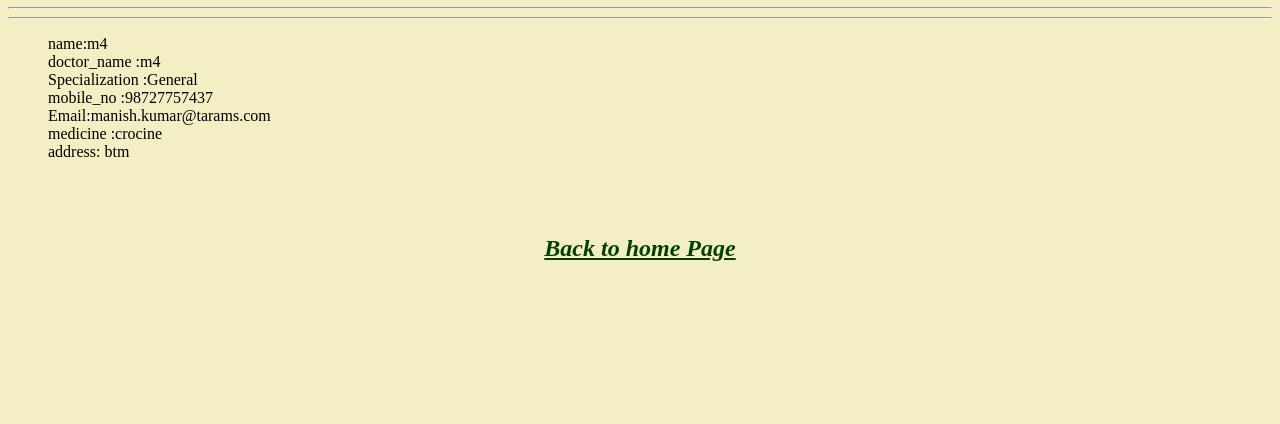
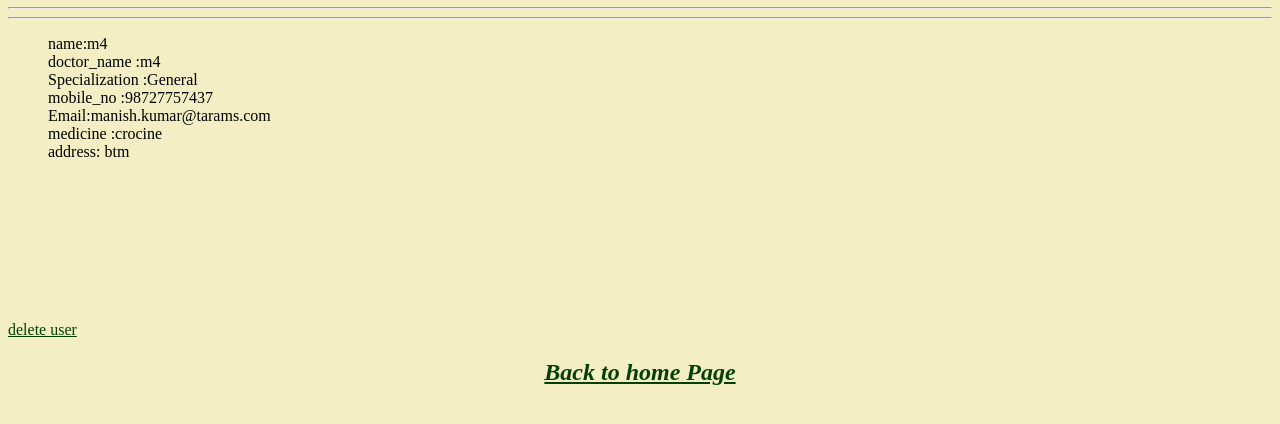
Before and after one commit to manish2011/projectrepo, a Django app: page /patients/doctorhome/4/ in a window 1280 px wide. Shown: the part 331-755 px from the top of the page. Run offline with Django 3.2, Linux system fonts and the light colour scheme; data comes from the database, SQL or seed files in the repository; both versions use the stored data as it was after the commit; parts of the project's set-up code (start-up, migrations or seed data) failed here and were passed over.

Commit message:
updated project

```diff
--- a/medicalcare/medicalcare/settings.py
+++ b/medicalcare/medicalcare/settings.py
@@ -99,7 +99,7 @@ TEMPLATE_LOADERS = (
 MIDDLEWARE_CLASSES = (
     'django.middleware.common.CommonMiddleware',
     'django.contrib.sessions.middleware.SessionMiddleware',
-    'django.middleware.csrf.CsrfViewMiddleware',
+    #'django.middleware.csrf.CsrfViewMiddleware',
     'django.contrib.auth.middleware.AuthenticationMiddleware',
     'django.contrib.messages.middleware.MessageMiddleware',
     # Uncomment the next line for simple clickjacking protection:
--- a/medicalcare/patients/forms.py
+++ b/medicalcare/patients/forms.py
@@ -39,6 +39,10 @@ class CareForm(forms.Form):
     doctor_name = forms.CharField(max_length = 30)
     patient_name = forms.CharField(max_length = 30)
 
+class DeleteForm(forms.Form):
+
+    doctor_name = forms.CharField(max_length = 30)
+
 
 class AdminForm(forms.Form):
 
--- a/medicalcare/patients/urls.py
+++ b/medicalcare/patients/urls.py
@@ -7,9 +7,11 @@ urlpatterns = patterns('',
     url(r'^generate/$',views.create_doctor_app),
     url(r'^admin/$',views.create_admin_app),
     url(r'^care/$',views.care_app),
+
 	url(r'^save/$',views.save),
     url(r'^store/$',views.store),
     url(r'^state/$',views.state),
+    url(r'^delete/$',views.delete),
     url(r'^compose/$',views.compose),
 	url(r'^login/$',views.login_view),
 	url(r'^logout/$',views.logout_view),
@@ -19,6 +21,8 @@ urlpatterns = patterns('',
 	url(r'showdata/(?P<test_id>\d+)/$','patients.views.showdata'),
     url(r'doctorhome/(?P<u_id>\d+)/$','patients.views.doctorhome'),
     url(r'patienthome/(?P<m_id>\d+)/$','patients.views.patienthome'),
+    url(r'delete/(?P<n_id>\d+)/$','patients.views.delete'),
+    url(r'remove/(?P<o_id>\d+)/$','patients.views.remove'),
     url(r'^alldata/$',views.alldata),
     url(r'^check/$',views.check),
 
--- a/medicalcare/patients/views.py
+++ b/medicalcare/patients/views.py
@@ -8,6 +8,7 @@ from patients.forms import AdminForm
 from patients.forms import PatientForm
 from patients.forms import DoctorForm
 from patients.forms import CareForm
+from patients.forms import DeleteForm
 
 from django.views.decorators.csrf import csrf_exempt
 from django.template import loader, RequestContext
@@ -36,6 +37,10 @@ def create_doctor_app(request):
 def care_app(request):
     form = CareForm()
     return render_to_response('patients/care.html', locals())
+
+def delete_app(request):
+    form = DeleteForm()
+    return render_to_response('patients/delete.html', locals())
 
 @csrf_exempt
 def create_admin_app(request):
@@ -186,7 +191,7 @@ def compose(request):
             admin.save()
             profile = UserProfile.objects.create(
                 user = detail,
-                user_type = "admin",
+                user_type = "head",
                 )
             profile.save()
             return render_to_response('patients/ownerdata.html',locals())
@@ -216,17 +221,20 @@ def login_view(request):
         if user is not None:
             if user.is_active:
                 login(request, user)
-                request_user = UserProfile.objects.get(user = user)
-                print request_user.user_type
-                if request_user.user_type == "doctor":
-                    return HttpResponseRedirect( '/patients/patientdata/' )
-                elif request_user.user_type == "admin":
+                if user.is_staff:
+                    return HttpResponseRedirect('/patients/alldata')
+                else:
+                    request_user = UserProfile.objects.get(user = user)
+                    print request_user.user_type
+                    if request_user.user_type == "doctor":
+                        return HttpResponseRedirect( '/patients/patientdata/' )
+                    elif request_user.user_type == "patient":
 
-                    return  HttpResponseRedirect( '/patients/alldata/' )
+                        return  HttpResponseRedirect( '/patients/doctordata/' )
 
-                else:
+                    else:
 
-                    return  HttpResponseRedirect( '/patients/doctordata/' )
+                        return  HttpResponseRedirect( '/patients/alldata/' )
 
             else:
                 state = "Your account is not active, please contact the site admin."
@@ -279,3 +287,18 @@ def check(request):
     doc = Care.objects.filter(doctor_name = request.user)
 
     return render_to_response('patients/showpatient.html',locals())
+
+@csrf_exempt
+def delete(request,n_id):
+
+    users = Patients.objects.filter(id = n_id).delete()
+
+    return render_to_response('patients/deleteuser.html',locals())
+
+
+@csrf_exempt
+def remove(request,o_id):
+
+    users = Doctors.objects.filter(id = o_id).delete()
+
+    return render_to_response('patients/deleteuser.html',locals())
--- a/medicalcare/templates/patients/doctorhome.html
+++ b/medicalcare/templates/patients/doctorhome.html
@@ -31,6 +31,10 @@ Registered patients
 
            </ul>
 
+<br><br><br><br><br>
+
+      <a href = "/patients/remove/{{ users.id }}">delete user</a>
+
        <center><h2><i><a href="/">Back to home Page</a></i></h2></center><br>
 
 
--- a/medicalcare/templates/patients/showdata.html
+++ b/medicalcare/templates/patients/showdata.html
@@ -28,6 +28,12 @@ Registered patients
 
            </ul>
 
+
+<br><br><br><br><br><br>
+
+
+      <a href = "{% url patients.views.delete %}{{users.id}}">delete user</a>
+
        <center><h2><i><a href="/">Back to home Page</a></i></h2></center><br>
 
 
```
Also changed, not shown: medicalcare/patients.db, 4 other files.
